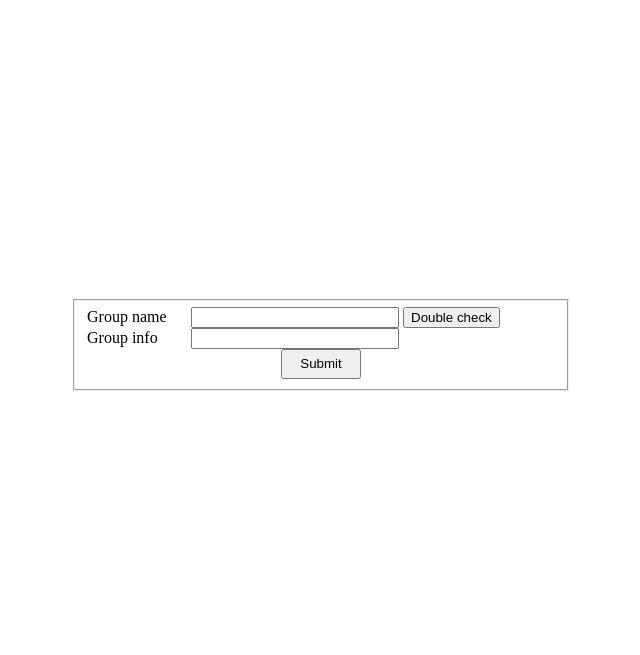
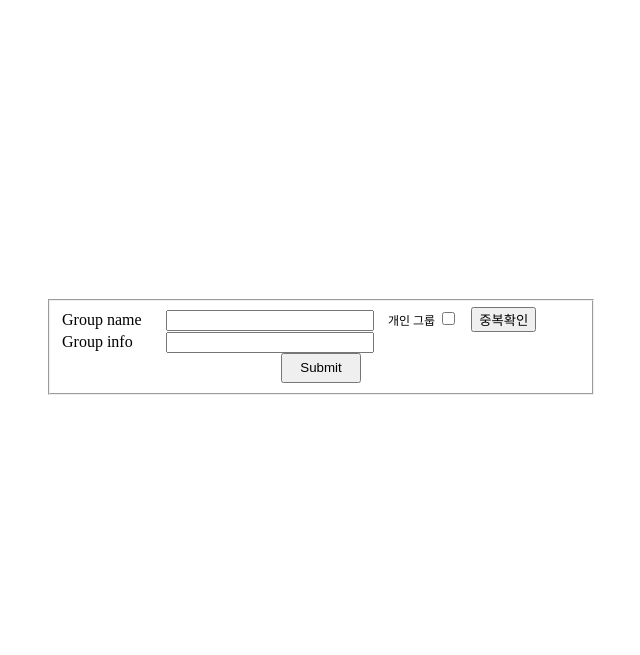
Before and after one commit to yeomii/bacchusDB, a Django app: page /group_make in a window 1280 px wide. Shown: the part 35-690 px from the top of the page, without its empty margins (319-959 px from the left). Run offline with Django 3.2, Linux system fonts and the light colour scheme; the visitor is signed in with stand-in values (Sample User, id 1).

Commit message:
add private group checkbutton, solve problems in group, group_make, db_make page

```diff
--- a/static/css/db.css
+++ b/static/css/db.css
@@ -50,6 +50,7 @@ html, body {
 #main {
 	overflow: auto;
 	width: 100%;
+	margin: 0 auto;
 	padding-bottom:20px;
 }
 #dbnamefield {
--- a/static/css/db_make.css
+++ b/static/css/db_make.css
@@ -11,6 +11,7 @@ html, body {
 #main {
 	overflow: auto;
 	width: 500px;
+	margin: 0 auto;
 	padding-bottom: 20px;
 }
 #infobar {
--- a/static/css/group.css
+++ b/static/css/group.css
@@ -45,7 +45,7 @@ html, body {
 #wrapper {
 	min-height: 100%;
 	width: 100%;
-	margin: 50px auto;
+	margin: 0px auto;
 }
 #main {
 	overflow: auto;
@@ -56,6 +56,7 @@ html, body {
 	padding: 10px;
 }
 #dbfield {
+	padding-left: 10px;
 	float: left;
 }
 #memfield {
--- a/static/css/group_make.css
+++ b/static/css/group_make.css
@@ -10,7 +10,7 @@ html, body {
 }
 #main {
 	overflow: auto;
-	width: 500px;
+	width: 550px;
 	margin: 0 auto;
 	padding-bottom: 20px;
 }
@@ -55,14 +55,11 @@ html, body {
 }
 #gpmake {
 	margin: 300px 0px 0px 0px;
-        width: 500px;
+        width: 550px;
 }
-#gpfield {
-        /*overflow: hidden;
-        zoom: 1;*/
-}
-#gpaccount {
-        /*float: left;*/
+#privatecheck {
+	padding: 0px 10px;
+	font-size: 12px;
 }
 #gpnameletter {
         display: inline-block;
--- a/templates/group/group_make.html
+++ b/templates/group/group_make.html
@@ -51,10 +51,25 @@
                                 			<input type = "text" name = "group_name" id = "group_name" class = "inputval">
 						</span>
 
+						<span id = "privatecheck">
+                                                        <label id = "privategpletter" for = "privategroup">개인 그룹</label>
+                                                        <input id = "privategroup" type = "checkbox" name = "privategroup">
+                                                </span>
+
 						<span id = "gpnamecheck">
-							<input id = "gp_name_check" type = "submit" value = "Double check" name = "check">
+							<input id = "gp_name_check" type = "submit" value = "중복확인" name = "check">
 						</span>
                                 	</div>
+					<!--<div id = "privatecheck">
+						<span>
+                                                	<label id = "privategpletter" for = "privategroup">이 그룹을 개인용으로 사용합니다</label>
+                                                	<input id = "privategroup" type = "checkbox" name = "privategroup">
+						</span>
+
+						<span id = "gpnamecheck">
+                                                        <input id = "gp_name_check" type = "submit" value = "Double check" name = "check">
+                                                </span>
+					</div>-->
 
 	                                <div>
         	                                <label id = "gpinfoletter" for = "gpinfo">Group info</label>
```
